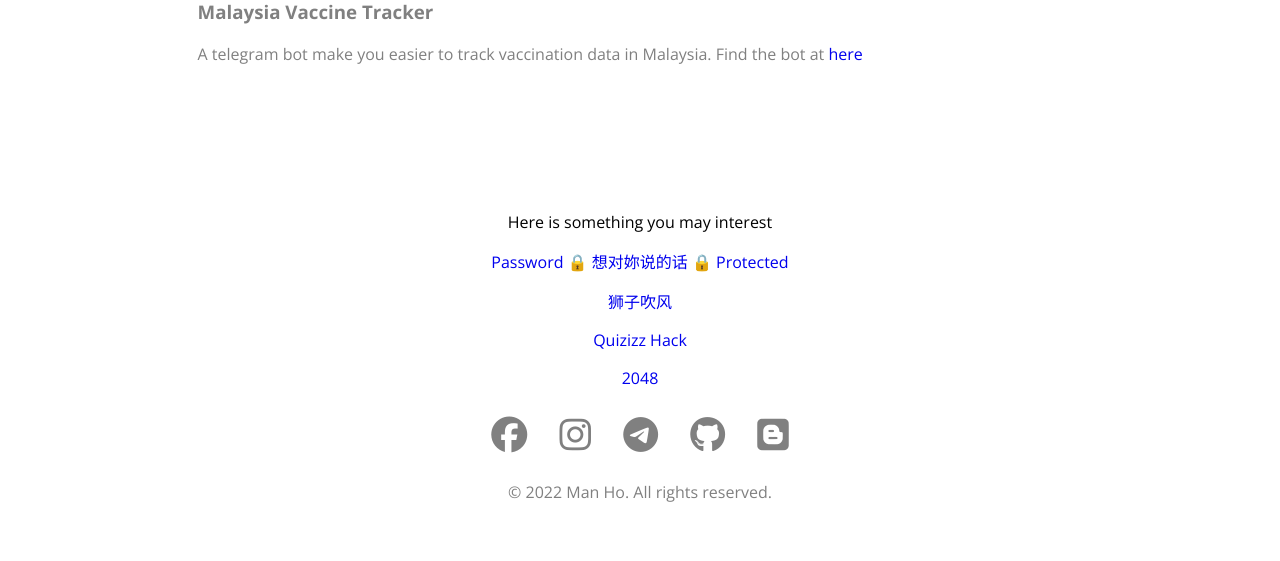
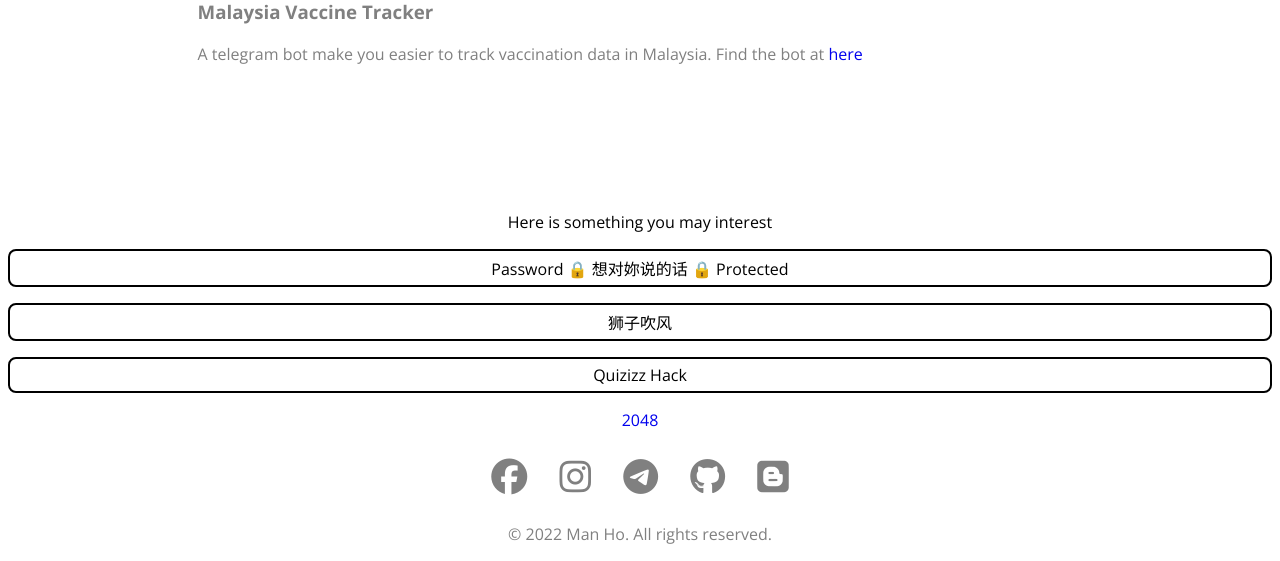
Before and after one commit to manho30/v1.manho30.me, a PHP site: page / in a window 1280 px wide. Shown: the part 1272-1833 px from the top of the page. Before the commit the page ends 1774 px from the top, so only its background shows below. Run offline with PHP 8.4, Linux system fonts and the light colour scheme; some libraries are stand-ins or nearby versions.

Commit message:
Update index.css

```diff
--- a/index.css
+++ b/index.css
@@ -55,8 +55,7 @@ p.about {
 
 p.dui_ni_shuo,
 p.lion,
-p.quizizz-hack,
-p.2048 {
+p.quizizz-hack {
         border: 2px solid black;
         border-radius: 8px;
         padding: 5px;
```
